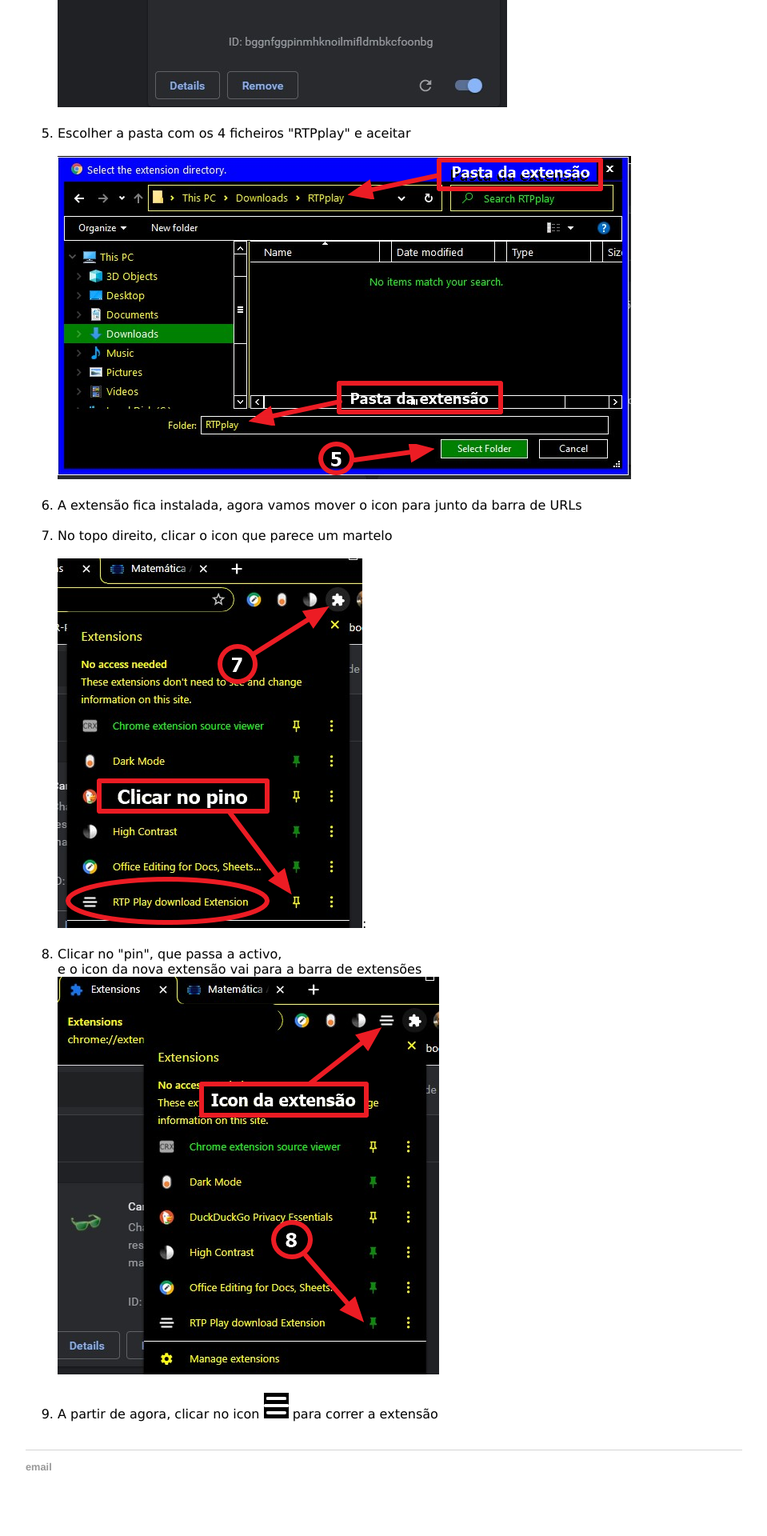
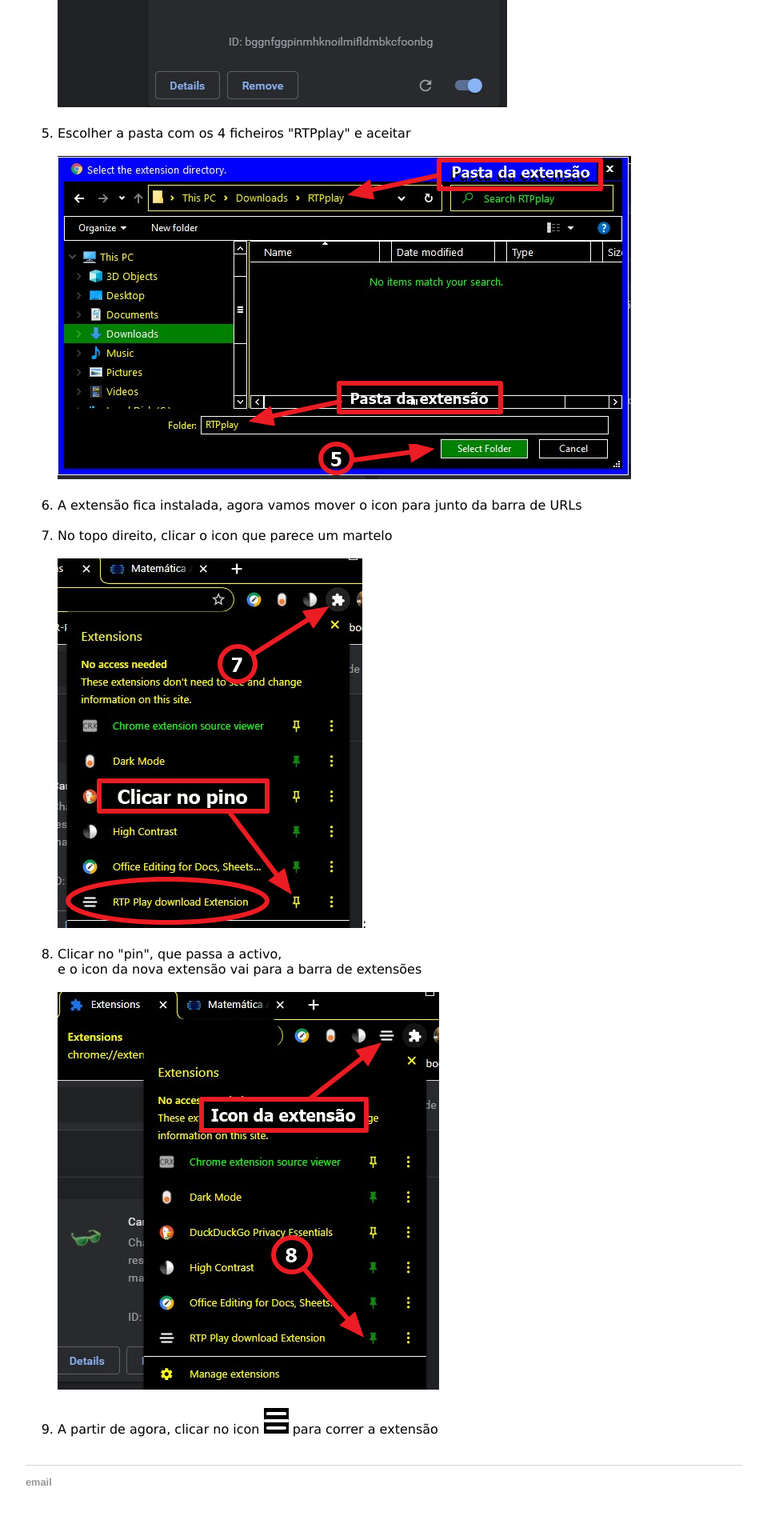
Before and after one commit to rtpplay/recursos.github.io, a Jekyll site: the page built from index.html, in a window 1280 px wide. Shown: the part 1878-3798 px from the top of the page at 80% size, without its empty margins (160-1119 px from the left). Built offline with Jekyll 4.4.1, drawn with Linux system fonts in a browser that asks for light colours.

Commit message:
Update index.html

```diff
--- a/index.html
+++ b/index.html
@@ -59,7 +59,7 @@
 		<li>No topo direito, clicar o icon que parece um martelo <br><br>
 			<img src = "files/2021-02-20-extensions.png">:<br><br></li>
 			<li>		Clicar no "pin", que passa a activo,<br>
-				e o icon da nova extensão vai para a barra de extensões<br>
+				e o icon da nova extensão vai para a barra de extensões<br><br>
 			<img src="files/2021-02-20-pinned.png"><br><br>
 		</li>
 		<li>A partir de agora, clicar no icon <img src = "files/icon.png"> para correr a extensão<br><br></li>
```
